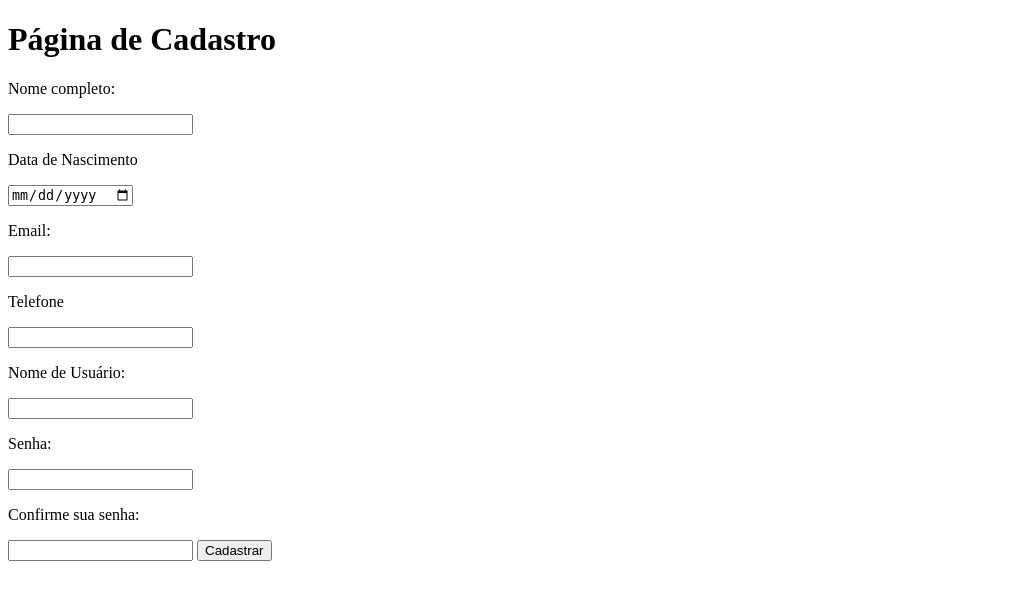
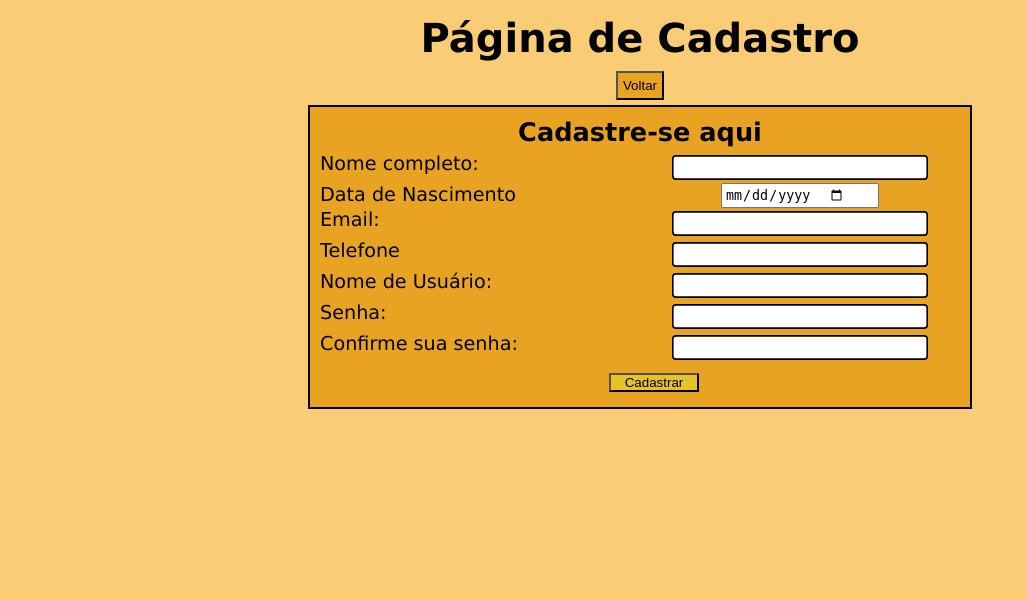
Before and after one commit to MikeSimon123/notas_sistema, a PHP site: page /cadastro.php in a window 1280 px wide. Shown: the top 600 px of the page, without its empty margins (0-1027 px from the left). Run offline with PHP 8.4, Linux system fonts and the light colour scheme.

Commit message:
ESTILIZAÇÃO

```diff
--- a/cadastro.php
+++ b/cadastro.php
@@ -3,12 +3,15 @@
 <head>
     <meta charset="UTF-8">
     <meta name="viewport" content="width=device-width, initial-scale=1.0">
+    <link rel="stylesheet" href="css/style.css">
     <title>Página de Cadastro</title>
 </head>
 <body>
     <h1>Página de Cadastro</h1>
-
+    <input type="button" value="Voltar" id="voltar" onclick='window.location="index.php"'>
     <form action="" method="post" id="formCadastro">
+        <h2>Cadastre-se aqui</h2>
+        <section id="container">
             <p>Nome completo:</p> <input type="text" id="nomeCompleto">
             <p>Data de Nascimento</p> <input type="date" id="dataNasc">
             <p>Email:</p> <input type="email" id="email">
@@ -16,7 +19,10 @@
             <p>Nome de Usuário:</p><input type="text" id="user">
             <p>Senha:</p> <input type="password" id="senha">
             <p>Confirme sua senha:</p><input type="password" id="confirmSenha">
-        <input type="submit" value="Cadastrar">
+        </section>
+        <section id="containerSubmit">
+            <input type="submit" value="Cadastrar" id='cadastrar'>
+        </section>
     </form>
 
     <script src="js/conexao.js"></script>
--- /dev/null
+++ b/css/style.css
@@ -0,0 +1,253 @@
+* {
+    margin: 0;
+    padding: 0;
+}
+
+body {
+    background-color: #facc75
+}
+
+h1 {
+    text-align: center;
+    font-size: 2.5rem;
+    font-family: 'Lucida Sans', 'Lucida Sans Regular', 'Lucida Grande', 'Lucida Sans Unicode', Geneva, Verdana, sans-serif;
+    padding: 5px;
+    margin-top: 10px;
+}
+
+#formLogin, #formCadastro, #formCadastrarCurso{
+    width: 35vw;
+    display: flex;
+    flex-direction: column;
+    gap: 5px;
+    margin: 5px auto;
+    background-color: #e9a322;
+    padding: 10px;
+    border: 2px solid black;
+}
+p {
+    font-family:'Lucida Sans', 'Lucida Sans Regular', 'Lucida Grande', 'Lucida Sans Unicode', Geneva, Verdana, sans-serif;
+    font-size: 1.2rem;
+}
+h2 {
+    text-align: center;
+    font-size: 1.6rem;
+    font-family:'Lucida Sans', 'Lucida Sans Regular', 'Lucida Grande', 'Lucida Sans Unicode', Geneva, Verdana, sans-serif;
+}
+input[type="text"], input[type="password"], input[type='tel'], input[type="email"]{
+    font-size: 1.2rem;
+    padding: 2px 2px 2px 5px;
+    border-radius: 5px;
+    transform: scale(0.8);
+    font-family: 'Lucida Sans', 'Lucida Sans Regular', 'Lucida Grande', 'Lucida Sans Unicode', Geneva, Verdana, sans-serif;
+    border: 2px solid black;
+}
+#formLogin #container, #formCadastro #container, #formCadastrarCurso #container{
+    display: grid;
+    grid-template-columns: repeat(2, 1fr);
+}
+#containerSubmit {
+    display: flex;
+    justify-content: right;
+    width: 30vw;
+}
+#entrar, #cadastrar {
+    width: 90px;
+    margin: 5px;
+    background-color: #e8c126;
+    transform: scale(1);
+    cursor: pointer;
+    transition: all 400ms;
+}
+#entrar:hover, #cadastrar:hover{
+    transition: all 400ms;
+    transform: scale(1.1);
+}
+#cadastro {
+    width: 35vw;
+    margin:5px auto;
+}
+#cadastro {
+    font-size: 1rem;
+}
+#cadastro a {
+    color: rgb(9, 26, 126);
+}
+
+input[type='date']{
+    width: 150px;
+    padding: 2px;
+    display: flex;
+    margin: 0 auto;
+}
+#formCadastro {
+    width: 50vw;
+    justify-content: center;
+}
+
+#voltar {
+    display: flex;
+    margin: 5px auto;
+    padding: 5px;
+    background-color: #e9a322;
+    cursor: pointer;
+    transition: all 400ms;
+}
+#voltar:hover {
+    transition: all 400ms;
+    transform: scale(1.1);
+}
+
+#menu {
+    justify-content: space-around;
+    display: flex;
+    background-color: #e9a322;
+    padding: 5px;
+    align-items: center;
+}
+#menu a {
+    font-size: 1.2rem;
+    color: rgb(9, 26, 126);
+}
+
+#menu input {
+    padding: 5px;
+    background-color: #e9a322;
+    cursor: pointer;
+    transition: all 400ms;
+}
+#menu input:hover {
+    transition: all 400ms;
+    transform: scale(1.1);
+}
+.curso {
+    border: 2px solid black;
+    width: 35vw;
+    justify-content: space-around;
+    display: flex;
+    margin: 5px auto;
+}
+#formCursos {
+    width: 35vw;
+    border: 2px solid black;
+    margin: 5px auto;
+    justify-content: space-around;
+    display: flex;
+    padding: 10px;
+}
+#formCursos select {
+    background: #e9a322;
+    font-family: 'Lucida Sans', 'Lucida Sans Regular', 'Lucida Grande', 'Lucida Sans Unicode', Geneva, Verdana, sans-serif;
+    font-size: 1rem;
+    padding: 3px;
+}
+#formCursos input[type='submit'], #cadCurso{
+    background-color: #e9a322;
+    transition: all 400ms;
+    transform: scale(1);
+    cursor: pointer;
+    padding: 3px
+}
+#formCursos input[type='submit']:hover, #cadCurso:hover {
+    transition: all 400ms;
+    transform: scale(1.1);
+}
+
+#sectionBoletim {
+    display: flex;
+    flex-direction: column;
+    width: 50vw;
+    margin: 5px auto;
+}
+#sectionBoletim section{
+    display: grid;
+    grid-template-columns: repeat(6, 1fr);
+    border: 2px solid black;
+    padding: 4px;
+
+}
+#sectionCursosAdministro {
+    display: flex;
+    flex-direction: column;
+    width: 50vw;
+    justify-content: center;
+    align-items: center;
+    margin: 5px auto;
+}
+#sectionCursosAdministro section {
+    border: 2px solid black;
+    padding: 5px;
+    width: 35vw;
+    justify-content: space-around;
+    display: flex;
+}
+#formCadastrarCurso {
+    width: 50vw;
+}
+
+#cursos section {
+    background-color: #ccc;
+    border-radius: 10px;
+    display: flex;
+    border: 2px solid black;
+    flex-direction:column;
+    padding: 10px;
+    margin: 10px auto;
+    width: 65vw;
+}
+#cursos {
+    display: flex;
+    flex-direction: column;
+}
+#cursos section section{
+    border: 2px solid black;
+    padding: 10px;
+    transform: scale(0.9);
+    background-color: #ddd;
+    flex-direction: column;
+}
+#cursos section section section {
+    display: grid;
+    padding: 5px;
+    background-color: #eee;
+    grid-template-columns: repeat(7, 1fr);
+
+}
+#editarNotas {
+    position: absolute;
+    display: flex;
+    width: 300px;
+    top: 100px;
+    left: 100px;
+    flex-direction: column;
+    background-color: #e8c126;
+    padding: 10px;
+    gap: 10px;
+    border: 2px solid black;
+}
+
+#sectionEditarNotas {
+    background-color: #e9a322;
+    display: grid;
+    grid-template-columns: 5fr 1fr;
+    padding: 10px;
+}
+#sectionEditarNotas input {
+    width: 45px;
+    border-radius: 8px;
+    padding: 2px 2px 2px 8px;
+}
+#editarNotas p {
+    text-align: center;
+}
+#editarNotas input[type="button"]{
+    background-color:#e9a322;
+    transform: scale(0.9);
+    transition: all 400ms;
+    font-size: 1rem;
+    cursor: pointer;
+}
+#editarNotas input[type="button"]:hover {
+    transform: scale(1);
+    transition: all 400ms;
+}
--- a/cursos.php
+++ b/cursos.php
@@ -5,11 +5,11 @@
     <meta name="viewport" content="width=device-width, initial-scale=1.0">
     <?php require_once "php/verify.php";?>
     <?php if($_SESSION["func"] == "professor"){echo "<script>window.location = 'cursosProfessor.php'</script>";}?>
-
+    <link rel="stylesheet" href="css/style.css">
     <title>Página de cursos</title>
 </head>
 <body>
-    <?php include_once "php/menu.php";?>
+    <section id='menu'><?php include_once "php/menu.php";?></section>
     <h1>Inscreva-se em um curso</h1>
     <section id="cursosCadastrados">
         <h2>Cursos em que estou cadastrado</h2>
@@ -66,6 +66,7 @@
                     p = document.createElement("p");
                     p.innerText = cursos[i]["descricao"];
                     section = document.createElement("section");
+                    section.classList.add("curso");
                     section.appendChild(h3);
                     section.appendChild(p);
                     sectionCursosCadastrados.appendChild(section);
--- a/home.php
+++ b/home.php
@@ -2,6 +2,7 @@
 <html lang="en">
 <head>
     <meta charset="UTF-8">
+    <link rel="stylesheet" href="css/style.css">
     <meta name="viewport" content="width=device-width, initial-scale=1.0">
     <?php
         require_once "php/verify.php";
```
Also changed, not shown: boletim.php (+22 -1 lines), boletimProfessor.php (+31 -17 lines), cursosProfessor.php (+10 -4 lines), index.php (+10 -4 lines). Lines whose indentation alone changed are shown as unchanged.
